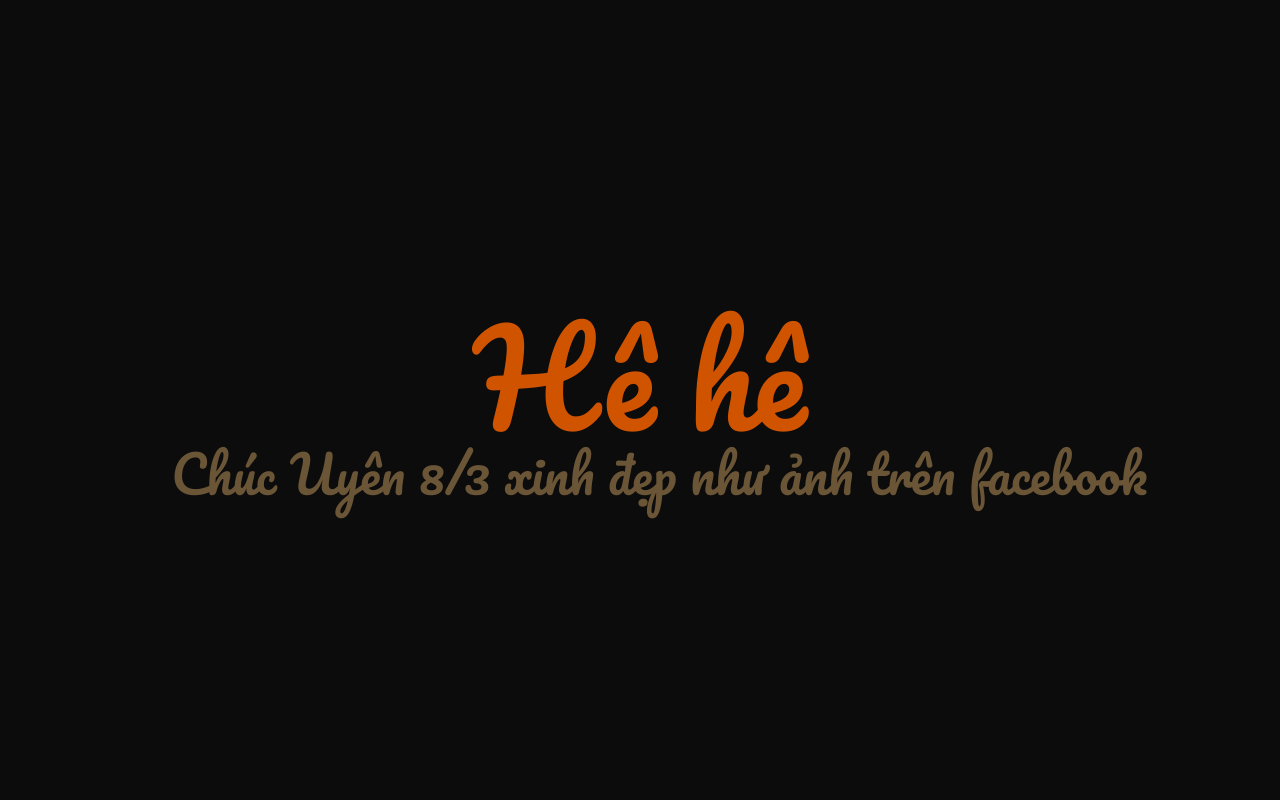
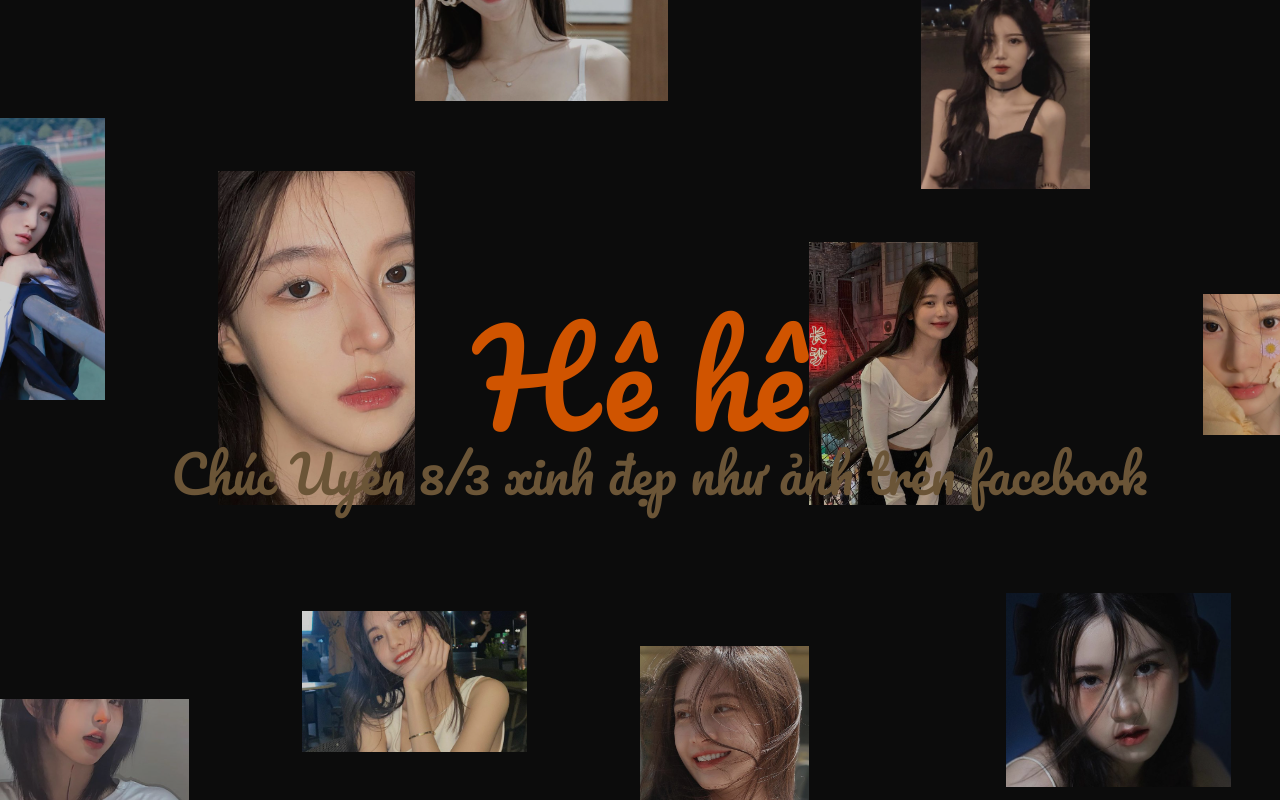
Before and after one commit to tanmodric/8-3-for-U, a plain HTML site: page index.html in a window 1280 px wide. Drawn offline with Linux system fonts and the light colour scheme; a web font is replaced by a local one.

Commit message:
Update index.html

```diff
--- a/index.html
+++ b/index.html
@@ -24,16 +24,16 @@ supportsCssVars() || alert("Please view this demo in a modern browser that suppo
 			</div>
 			<div class="content">
 				<div class="grid">
-					<div class="grid__item pos-2"><div class="grid__item-img" style="background-image:url(./img/img1.png);" class="hover" ></div></div>
-					<div class="grid__item pos-3"><div class="grid__item-img" style="background-image:url(./img/img3.jpg);" class="hover"></div></div>
-					<div class="grid__item pos-4"><div class="grid__item-img" style="background-image:url(./img/img4.jpg);" class="hover"></div></div>
-					<div class="grid__item pos-1"><div class="grid__item-img" style="background-image:url(./img/img2.jpg);" class="hover"></div></div>
-					<div class="grid__item pos-5"><div class="grid__item-img" style="background-image:url(./img/img5.jpg);" class="hover"></div></div>
-					<div class="grid__item pos-6"><div class="grid__item-img" style="background-image:url(./img/img6.jpg);" class="hover"></div></div>
-					<div class="grid__item pos-7"><div class="grid__item-img" style="background-image:url(./img/img7.jpg);" class="hover"></div></div>
-					<div class="grid__item pos-8"><div class="grid__item-img" style="background-image:url(./img/img8.jpg);" class="hover"></div></div>
-					<div class="grid__item pos-9"><div class="grid__item-img" style="background-image:url(./img/img9.jpg);" class="hover"></div></div>
-					<div class="grid__item pos-10"><div class="grid__item-img" style="background-image:url(./img/img10.png);" class="hover"></div></div>
+					<div class="grid__item pos-2"><div class="grid__item-img" style="background-image:url(./img1.png);" class="hover" ></div></div>
+					<div class="grid__item pos-3"><div class="grid__item-img" style="background-image:url(./img3.jpg);" class="hover"></div></div>
+					<div class="grid__item pos-4"><div class="grid__item-img" style="background-image:url(./img4.jpg);" class="hover"></div></div>
+					<div class="grid__item pos-1"><div class="grid__item-img" style="background-image:url(./img2.jpg);" class="hover"></div></div>
+					<div class="grid__item pos-5"><div class="grid__item-img" style="background-image:url(./img5.jpg);" class="hover"></div></div>
+					<div class="grid__item pos-6"><div class="grid__item-img" style="background-image:url(./img6.jpg);" class="hover"></div></div>
+					<div class="grid__item pos-7"><div class="grid__item-img" style="background-image:url(./img7.jpg);" class="hover"></div></div>
+					<div class="grid__item pos-8"><div class="grid__item-img" style="background-image:url(./img8.jpg);" class="hover"></div></div>
+					<div class="grid__item pos-9"><div class="grid__item-img" style="background-image:url(./img9.jpg);" class="hover"></div></div>
+					<div class="grid__item pos-10"><div class="grid__item-img" style="background-image:url(./img10.png);" class="hover"></div></div>
 				</div>
                 <h2 class="content__title no-select">
 					<span>Hê hê</span>
```
